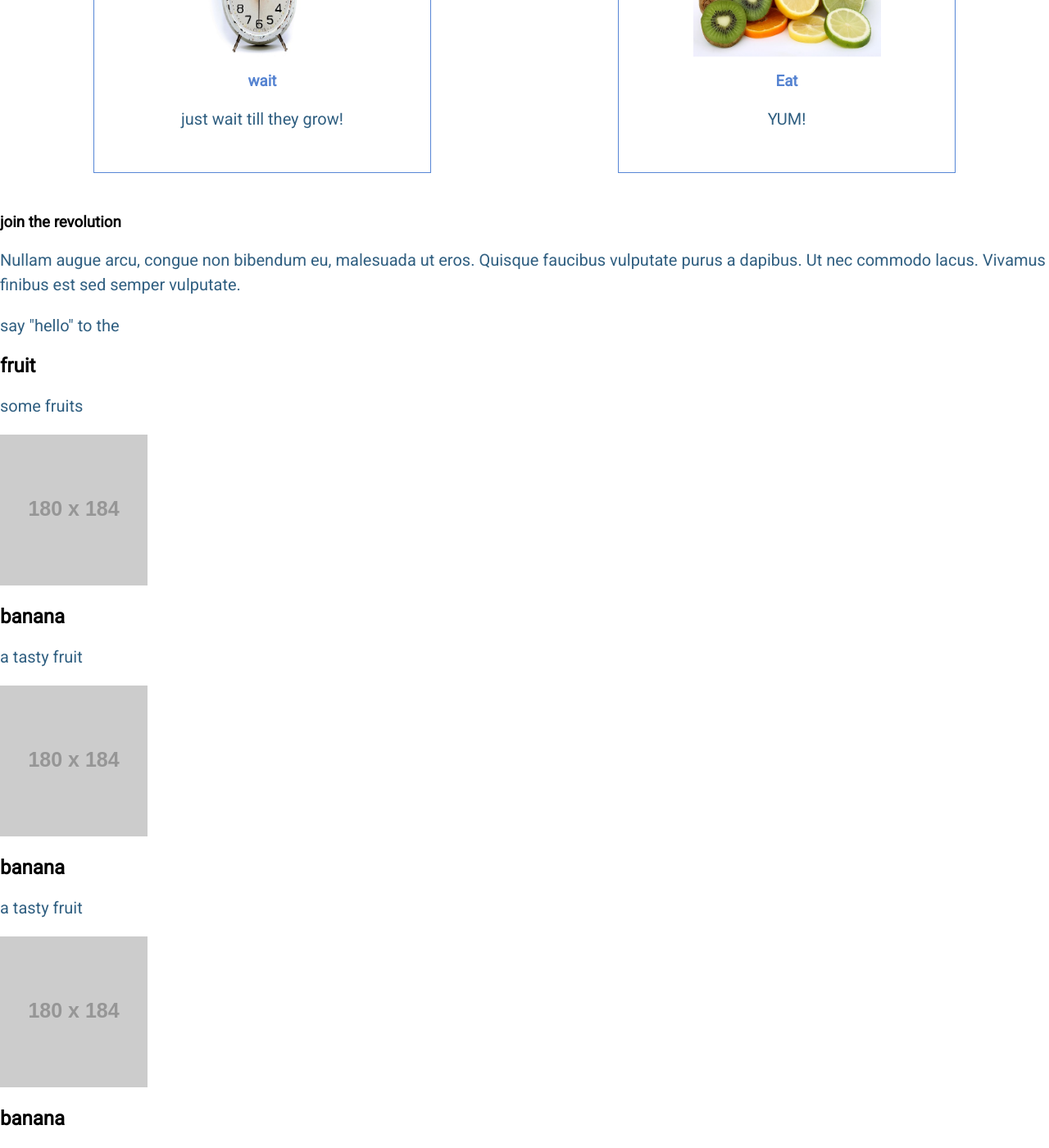
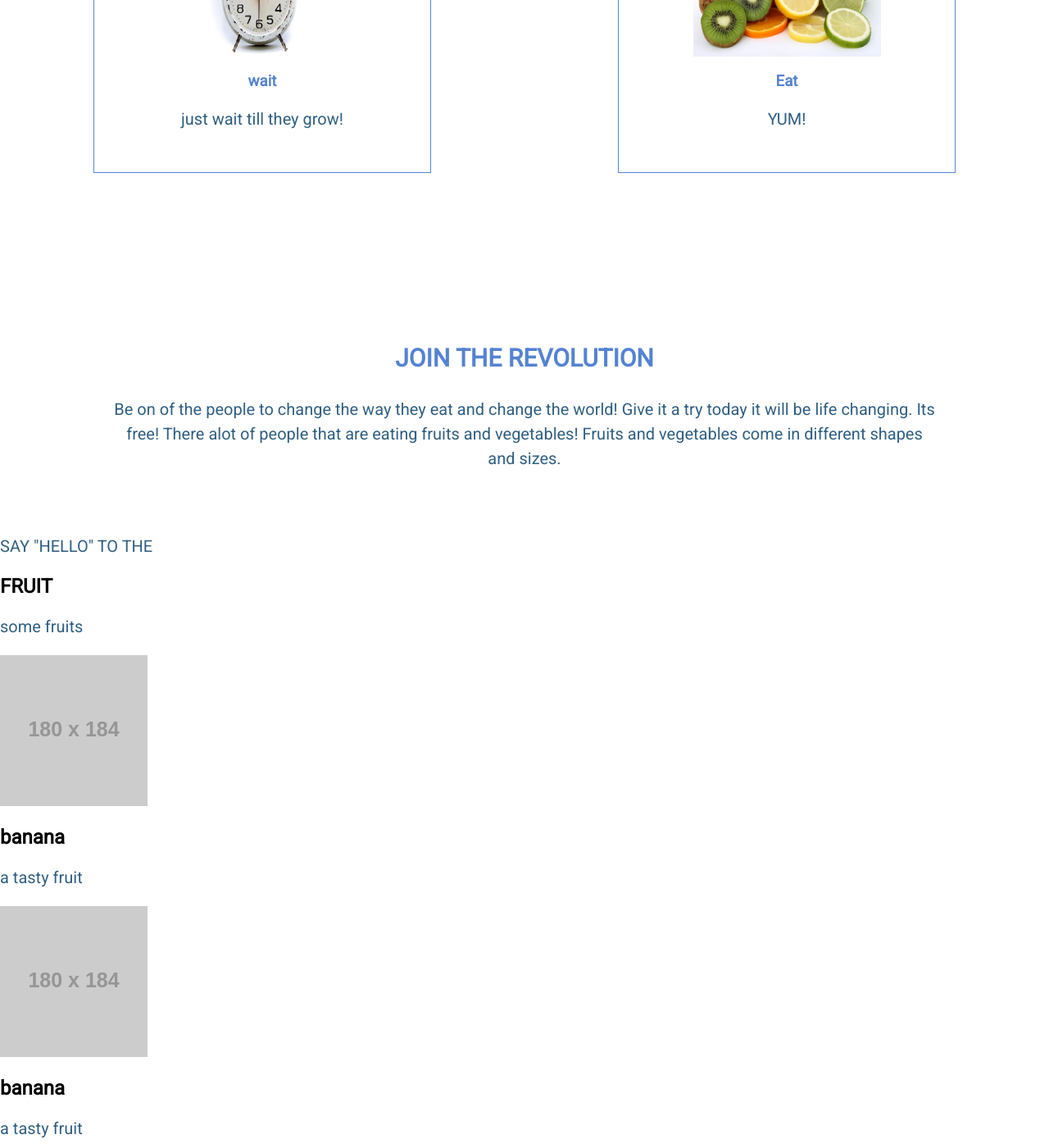
Before and after one commit to colorlessenergy/fruits, a Jekyll site: the page built from index.html, in a window 1280 px wide and 1400 px high, scrolled down 5105 px. Shown: the whole window at 82% size. Built offline with Jekyll 4.4.1, drawn with Linux system fonts in a browser that asks for light colours.

Commit message:
main part finished

```diff
--- a/index.html
+++ b/index.html
@@ -76,17 +76,20 @@ layout: default
   </p>
 </section>
 {% include phases.html %}
-<section>
-  <h3>join the revolution</h3>
-  <p>
-    Nullam augue arcu, congue non bibendum eu, malesuada ut eros.
-    Quisque faucibus vulputate purus a dapibus. Ut nec commodo lacus.
-    Vivamus finibus est sed semper vulputate.
-  </p>
+<section class="rev">
+  <section>
+    <h3>JOIN THE REVOLUTION</h3>
+    <p>
+      Be on of the people to change the way they eat and change the world!
+      Give it a try today it will be life changing. Its free!
+      There alot of people that are eating fruits and vegetables!
+      Fruits and vegetables come in different shapes and sizes.
+    </p>
+  </section>
 </section>
 <section>
-  <p>say "hello" to the</p>
-  <h1>fruit</h1>
+  <p>SAY "HELLO" TO THE</p>
+  <h1>FRUIT</h1>
   <p>some fruits</p>
   {% include about-fruit.html %}
 </section>
--- a/main.css
+++ b/main.css
@@ -99,7 +99,7 @@ section p {
   text-align: center;
 }
 
-.bg-info h3, .process h3 {
+.bg-info h3, .process h3, .rev h3 {
   color: #5583d1;
 }
 
@@ -239,6 +239,29 @@ section p {
   margin-bottom: 0;
 }
 
+.rev {
+  display: flex;
+  height: 300px;
+  justify-content: center;
+  margin-top: 90px;
+  text-align: center;
+}
+
+.rev section {
+  display: flex;
+  flex-direction: column;
+  justify-content: center;
+  width: 80%;
+}
+
+.rev h3 {
+  font-size: 30px;
+}
+
+.rev p {
+  margin: 0 10px;
+}
+
 .small {
   display: none;
 }
```
Also changed, not shown: 2 other files.
